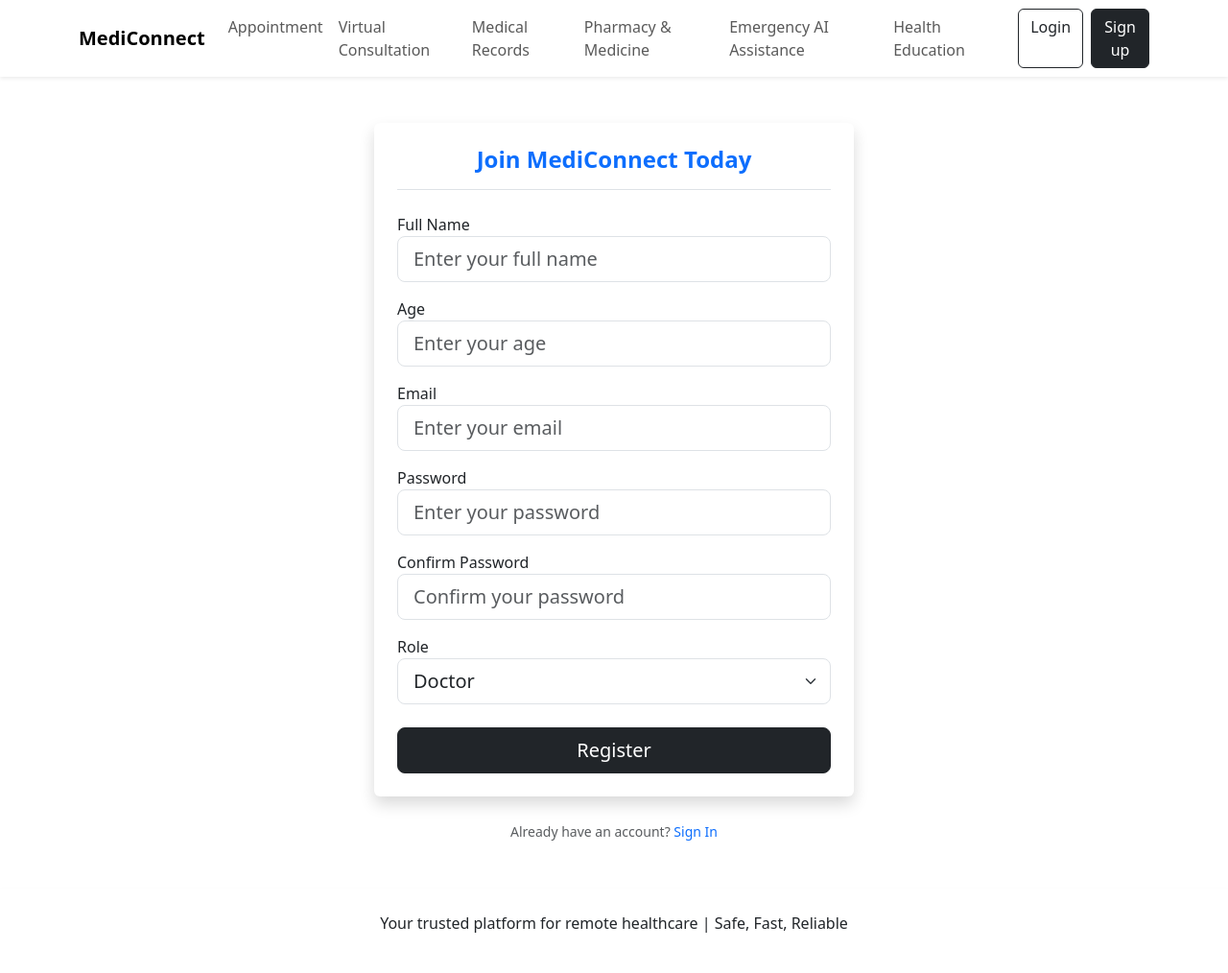
After one commit to monkey-d-siyam/MediConnect, a Flask app: page /register in a window 1280 px wide. The commit adds this page. Shown: the whole page at 96% size. Run offline with Flask 3, Linux system fonts and the light colour scheme; some libraries are stand-ins or nearby versions.

Commit message:
Added the resgister and login pages and also tired to work on the user dashboard but brain not braining :'))

```diff
--- a/app.py
+++ b/app.py
@@ -1,15 +1,214 @@
-from flask import Flask, render_template
+from flask import Flask, render_template, request, redirect, url_for, session, flash
+from flask_wtf import FlaskForm
+from wtforms import StringField, PasswordField, SubmitField, SelectField, IntegerField
+from wtforms.validators import DataRequired, Email, Length, EqualTo
+from flask_mysqldb import MySQL
+from werkzeug.security import generate_password_hash, check_password_hash
+import MySQLdb.cursors
+from datetime import timedelta
+
 app = Flask(__name__)
 
+# Configuration
+app.config['SECRET_KEY'] = 'veryverysusthatyourareloolingformysecretkey'
+app.config['MYSQL_HOST'] = 'localhost'
+app.config['MYSQL_USER'] = 'root'
+app.config['MYSQL_PASSWORD'] = ''
+app.config['MYSQL_DB'] = 'mediConnect_db'
+app.permanent_session_lifetime = timedelta(minutes=30)
+
+mysql = MySQL(app)
+
+# Registration Form
+class RegistrationForm(FlaskForm):
+    name = StringField("Full Name", validators=[DataRequired(), Length(min=2, max=50)])
+    age = IntegerField("Age", validators=[DataRequired()])
+    email = StringField('Email', validators=[DataRequired(), Email()])
+    password = PasswordField('Password', validators=[DataRequired(), Length(min=6)])
+    confirm_password = PasswordField('Confirm Password', validators=[DataRequired(), EqualTo('password')])
+    role = SelectField('Role', choices=[('doctor', 'Doctor'), ('patient', 'Patient')], validators=[DataRequired()])
+    submit = SubmitField('Register')
+
+# Login Form
+class LoginForm(FlaskForm):
+    email = StringField('Email', validators=[DataRequired(), Email()])
+    password = PasswordField('Password', validators=[DataRequired()])
+    submit = SubmitField('Login')
+
+
+# Doctor Profile Form
+class DoctorProfileForm(FlaskForm):
+    gender = SelectField('Gender', choices=[('Male', 'Male'), ('Female', 'Female'), ('Other', 'Other')])
+    specialization = StringField('Specialization')
+    experience_years = IntegerField('Years of Experience')
+    qualifications = StringField('Qualifications')
+    hospital_affiliation = StringField('Hospital Affiliation')
+    bio = StringField('Short Bio')
+    contact_number = StringField('Contact Number')
+    available_timeslots = StringField('Available Timeslots (e.g. Mon-Fri 9AM-1PM)')
+    submit = SubmitField('Save Profile')
+
+# Patient Profile Form
+class PatientProfileForm(FlaskForm):
+    gender = SelectField('Gender', choices=[('Male', 'Male'), ('Female', 'Female'), ('Other', 'Other')])
+    blood_group = StringField('Blood Group')
+    contact_number = StringField('Contact Number')
+    address = StringField('Address')
+    medical_history = StringField('Medical History')
+    allergies = StringField('Allergies')
+    current_medications = StringField('Current Medications')
+    emergency_contact = StringField('Emergency Contact')
+    submit = SubmitField('Save Profile')
+
+
+
+# Home Route
 @app.route('/')
 @app.route('/home')
 def home():
     return render_template('home.html')
 
+# About Route
 @app.route('/about')
 def about():
     return render_template('about.html')
 
+# Register Route
+@app.route('/register', methods=['GET', 'POST'])
+def register():
+    form = RegistrationForm()
+    if form.validate_on_submit():
+        name = form.name.data
+        age = form.age.data
+        email = form.email.data
+        password = form.password.data
+        role = form.role.data
 
-if __name__ == '__main__':
-    app.run()
+        cursor = mysql.connection.cursor(MySQLdb.cursors.DictCursor)
+        cursor.execute('SELECT * FROM user WHERE email = %s', (email,))
+        account = cursor.fetchone()
+
+        if account:
+            form.email.errors.append('Email already registered.')
+        else:
+            hashed_password = generate_password_hash(password)
+            cursor.execute(
+                'INSERT INTO user (name, age, email, password, role) VALUES (%s, %s, %s, %s, %s)',
+                (name, age, email, hashed_password, role)
+            )
+            mysql.connection.commit()
+            cursor.close()
+            flash('Account created successfully! You can now log in.', 'success')
+            session['loggedin'] = True
+            session['userid'] = cursor.lastrowid
+            session['email'] = email
+            session['role'] = role
+            session['name'] = name
+            return redirect(url_for('setup_profile'))
+
+
+    return render_template('register.html', form=form)
+
+# Login Route
+@app.route('/login', methods=['GET', 'POST'])
+def login():
+    form = LoginForm()
+    if form.validate_on_submit():
+        email = form.email.data
+        password = form.password.data
+
+        cursor = mysql.connection.cursor(MySQLdb.cursors.DictCursor)
+        cursor.execute('SELECT * FROM user WHERE email = %s', (email,))
+        user = cursor.fetchone()
+
+        if user and check_password_hash(user['password'], password):
+            session.permanent = True
+            session['loggedin'] = True
+            session['userid'] = user['userid']
+            session['name'] = user['name']
+            session['email'] = user['email']
+            flash('Logged in successfully!', 'success')
+            return redirect(url_for('profile'))
+        else:
+            flash('Invalid email or password.', 'danger')
+
+    return render_template('login.html', form=form)
+
+# Profile Page (Simple)
+@app.route('/profile')
+def profile():
+    if 'loggedin' not in session:
+        return redirect(url_for('login'))
+
+    cursor = mysql.connection.cursor(MySQLdb.cursors.DictCursor)
+    role = session['role']
+    userid = session['userid']
+    profile_data = None
+
+    if role == 'doctor':
+        cursor.execute('SELECT * FROM doctor_profile WHERE doctor_id = %s', (userid,))
+        profile_data = cursor.fetchone()
+    elif role == 'patient':
+        cursor.execute('SELECT * FROM patient_profile WHERE patient_id = %s', (userid,))
+        profile_data = cursor.fetchone()
+
+    return render_template('profile.html', name=session['name'], email=session['email'],
+                           role=role, profile=profile_data)
+
+
+# Logout
+@app.route('/logout')
+def logout():
+    session.clear()
+    flash('You have been logged out.', 'info')
+    return redirect(url_for('login'))
+
+
+@app.route('/setup_profile', methods=['GET', 'POST'])
+def setup_profile():
+    if 'loggedin' not in session:
+        return redirect(url_for('login'))
+
+    role = session.get('role')
+    if not role:
+        return redirect(url_for('login'))  # or show an error
+
+    userid = session.get('userid')
+
+    if role == 'doctor':
+        form = DoctorProfileForm()
+        if form.validate_on_submit():
+            cursor = mysql.connection.cursor()
+            cursor.execute('''INSERT INTO doctor_profile (doctor_id, gender, specialization, experience_years, qualifications,
+                            hospital_affiliation, bio, contact_number, available_timeslots)
+                            VALUES (%s, %s, %s, %s, %s, %s, %s, %s, %s)''',
+                           (userid, form.gender.data, form.specialization.data, form.experience_years.data,
+                            form.qualifications.data, form.hospital_affiliation.data, form.bio.data,
+                            form.contact_number.data, form.available_timeslots.data))
+            mysql.connection.commit()
+            flash('Doctor profile created successfully!', 'success')
+            return redirect(url_for('profile'))
+        return render_template('setup_doctor_profile.html', form=form)
+
+    elif role == 'patient':
+        form = PatientProfileForm()
+        if form.validate_on_submit():
+            cursor = mysql.connection.cursor()
+            cursor.execute('''INSERT INTO patient_profile (patient_id, gender, blood_group, contact_number, address,
+                            medical_history, allergies, current_medications, emergency_contact)
+                            VALUES (%s, %s, %s, %s, %s, %s, %s, %s, %s)''',
+                           (userid, form.gender.data, form.blood_group.data, form.contact_number.data, form.address.data,
+                            form.medical_history.data, form.allergies.data, form.current_medications.data,
+                            form.emergency_contact.data))
+            mysql.connection.commit()
+            flash('Patient profile created successfully!', 'success')
+            return redirect(url_for('profile'))
+        return render_template('setup_patient_profile.html', form=form)
+
+    flash('Invalid role.', 'danger')
+    return redirect(url_for('home'))
+
+
+# Run App
+if __name__ == "__main__":
+    app.run(debug=True)
--- a/templates/layout.html
+++ b/templates/layout.html
@@ -4,14 +4,16 @@
     <meta charset="UTF-8">
     <meta name="viewport" content="width=device-width, initial-scale=1.0">
     {% if title %}
-        <title>MediConnect-{{ title }}</title>
+        <title>MediConnect - {{ title }}</title>
     {% else %}
         <title>MediConnect</title>
     {% endif %}
+    <link rel="stylesheet" href="https://cdn.jsdelivr.net/npm/bootstrap-icons@1.10.5/font/bootstrap-icons.css">
     <link rel="stylesheet" href="https://cdn.jsdelivr.net/npm/bootstrap@5.3.0/dist/css/bootstrap.min.css">
-    <link rel="stylesheet" href="styles.css">
 </head>
 <body>
+
+<div class="wrapper d-flex flex-column min-vh-100">
 
     <!-- Navigation Bar -->
     <nav class="navbar navbar-expand-lg navbar-light bg-white shadow-sm">
@@ -26,28 +28,32 @@
                     <li class="nav-item"><a class="nav-link" href="#">Virtual Consultation</a></li>
                     <li class="nav-item"><a class="nav-link" href="#">Medical Records</a></li>
                     <li class="nav-item"><a class="nav-link" href="#">Pharmacy & Medicine</a></li>
-                <li class="nav-item"><a class="nav-link" href="#">Emergemcy Ai Assistancce</a></li>
+                    <li class="nav-item"><a class="nav-link" href="#">Emergency AI Assistance</a></li>
                     <li class="nav-item"><a class="nav-link" href="#">Health Education</a></li>
                 </ul>
                 <div class="d-flex ms-3">
-                <a href="#" class="btn btn-outline-dark me-2">Login</a>
-                <a href="#" class="btn btn-dark">Sign up</a>
+                    <a href="{{ url_for('login') }}" class="btn btn-outline-dark me-2">Login</a>
+                    <a href="{{ url_for('register') }}" class="btn btn-dark">Sign up</a>
                 </div>
             </div>
         </div>
     </nav>
 
     <!-- Main Content -->
+    <main class="flex-grow-1">
         <div class="container my-5">
             {% block content %}
             {% endblock %}
         </div>
+    </main>
 
-
+    <!-- Footer -->
     <footer class="text-center py-4 bg-white shadow-sm">
         <p>Your trusted platform for remote healthcare | Safe, Fast, Reliable</p>
     </footer>
 
+</div>
+
 <script src="https://cdn.jsdelivr.net/npm/bootstrap@5.3.0/dist/js/bootstrap.bundle.min.js"></script>
 </body>
 </html>
--- /dev/null
+++ b/templates/register.html
@@ -0,0 +1,54 @@
+{% extends "layout.html" %}
+{% block content %}
+<div class="mt-5 d-flex justify-content-center">
+    <div class="content-section p-4 shadow rounded bg-white" style="width: 100%; max-width: 500px;">
+        <form method="POST" action="{{ url_for('register') }}">
+            {{ form.hidden_tag() }}
+            <fieldset class="form-group">
+                <legend class="border-bottom pb-3 mb-4 text-center h4 fw-bold text-primary">Join MediConnect Today</legend>
+
+                <div class="mb-3">
+                    {{ form.name.label }}
+                    {{ form.name(class="form-control form-control-lg", placeholder="Enter your full name") }}
+                </div>
+
+                <div class="mb-3">
+                    {{ form.age.label }}
+                    {{ form.age(class="form-control form-control-lg", placeholder="Enter your age") }}
+                </div>
+
+                <div class="mb-3">
+                    {{ form.email.label }}
+                    {{ form.email(class="form-control form-control-lg", placeholder="Enter your email") }}
+                </div>
+
+                <div class="mb-3">
+                    {{ form.password.label }}
+                    {{ form.password(class="form-control form-control-lg", placeholder="Enter your password") }}
+                </div>
+
+                <div class="mb-3">
+                    {{ form.confirm_password.label }}
+                    {{ form.confirm_password(class="form-control form-control-lg", placeholder="Confirm your password") }}
+                </div>
+
+                <div class="mb-4">
+                    {{ form.role.label }}
+                    {{ form.role(class="form-select form-select-lg") }}
+                </div>
+            </fieldset>
+
+            <div class="d-grid gap-2">
+                {{ form.submit(class="btn btn-dark btn-lg") }}
+            </div>
+        </form>
+    </div>
+</div>
+
+<div class="text-center mt-4">
+    <small class="text-muted">
+        Already have an account?
+        <a href="{{ url_for('login') }}" class="text-decoration-none">Sign In</a>
+    </small>
+</div>
+{% endblock content %}
```
Also changed, not shown: static/css/base.css (+23 -0 lines), templates/login.html (added, +42 -0 lines), templates/profile.html (added, +25 -0 lines), templates/setup_doctor_profile.html (added), templates/setup_patient_profile.html (added). Lines whose indentation alone changed are shown as unchanged.
